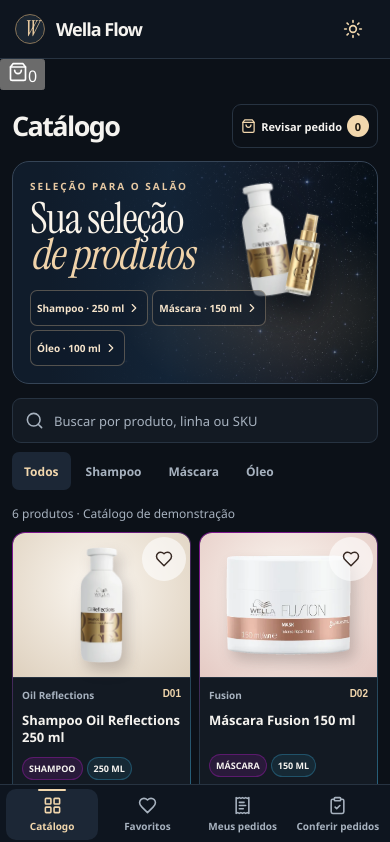
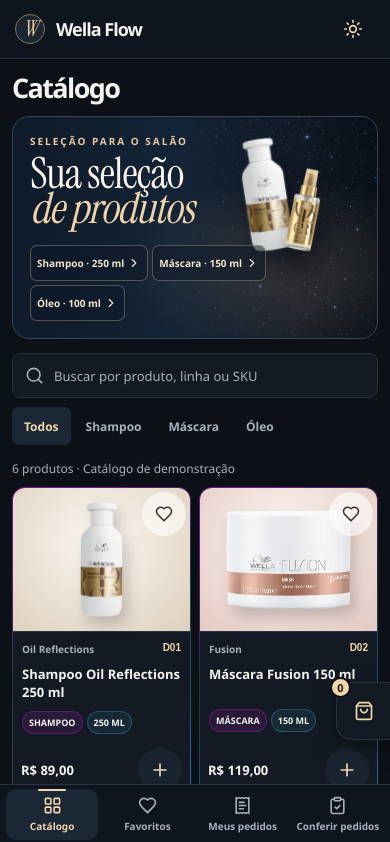
Before and after one commit to lukadans/Wella_Flow, a React (Vite) app in the folder frontend/wella-flow-tauri/: page / in a window 390 px wide. Shown: the top 842 px of the page. Built offline with nearby package versions, Linux system fonts and the light colour scheme.

Commit message:
Style floating mobile order rail

```diff
--- a/frontend/wella-flow-tauri/src/style.css
+++ b/frontend/wella-flow-tauri/src/style.css
@@ -264,6 +264,67 @@ dialog::backdrop { background: #050a12be; }
   .product-art { padding-inline: 24px; }
 }
 @media (max-width: 760px) {
+  .draft-button { display: none; }
+  .mobile-order-rail {
+    position: fixed;
+    z-index: 5;
+    right: max(0px, env(safe-area-inset-right, 0px));
+    bottom: calc(104px + env(safe-area-inset-bottom, 0px));
+    display: flex;
+    align-items: center;
+    pointer-events: none;
+  }
+  .mobile-order-rail__toggle {
+    position: relative;
+    display: grid;
+    place-items: center;
+    width: 54px;
+    height: 58px;
+    padding: 0;
+    border: 1px solid var(--border);
+    border-right: 0;
+    border-radius: 16px 0 0 16px;
+    background: var(--surface);
+    color: var(--accent);
+    box-shadow: 0 8px 24px #0005;
+    pointer-events: auto;
+  }
+  .mobile-order-rail__toggle:focus-visible { outline-offset: -4px; }
+  .mobile-order-rail__count {
+    position: absolute;
+    top: -6px;
+    left: -7px;
+    display: grid;
+    place-items: center;
+    min-width: 21px;
+    height: 21px;
+    padding: 0 5px;
+    border: 2px solid var(--bg);
+    border-radius: 50px;
+    background: var(--accent);
+    color: var(--on-accent);
+    font-size: 11px;
+    font-weight: 800;
+  }
+  .mobile-order-rail__panel {
+    position: absolute;
+    right: 54px;
+    bottom: 0;
+    width: min(280px, calc(100vw - 78px));
+    padding: 14px;
+    border: 1px solid var(--border);
+    border-radius: 16px;
+    background: var(--surface);
+    box-shadow: 0 12px 32px #0006;
+    color: var(--text);
+    pointer-events: auto;
+    animation: order-rail-in 180ms ease-out both;
+  }
+  .mobile-order-rail__panel header { display: flex; align-items: center; justify-content: space-between; gap: 12px; }
+  .mobile-order-rail__panel header .icon-button { width: 36px; min-height: 36px; height: 36px; }
+  .mobile-order-rail__panel p { margin: 11px 0 13px; color: var(--muted); font-size: 13px; }
+  .mobile-order-rail__review { width: 100%; min-height: 42px; }
+  @keyframes order-rail-in { from { opacity: 0; transform: translateX(8px); } to { opacity: 1; transform: translateX(0); } }
   .mobile-header { display: flex; align-items: center; justify-content: space-between; padding: calc(7px + env(safe-area-inset-top, 0px)) max(15px, env(safe-area-inset-right, 0px)) 7px max(15px, env(safe-area-inset-left, 0px)); background: var(--sidebar); border-bottom: 1px solid var(--border); }
   .mobile-header .brand { font-size: 18px; }
   .mobile-header .brand-mark { width: 30px; height: 30px; font-size: 22px; }
```
